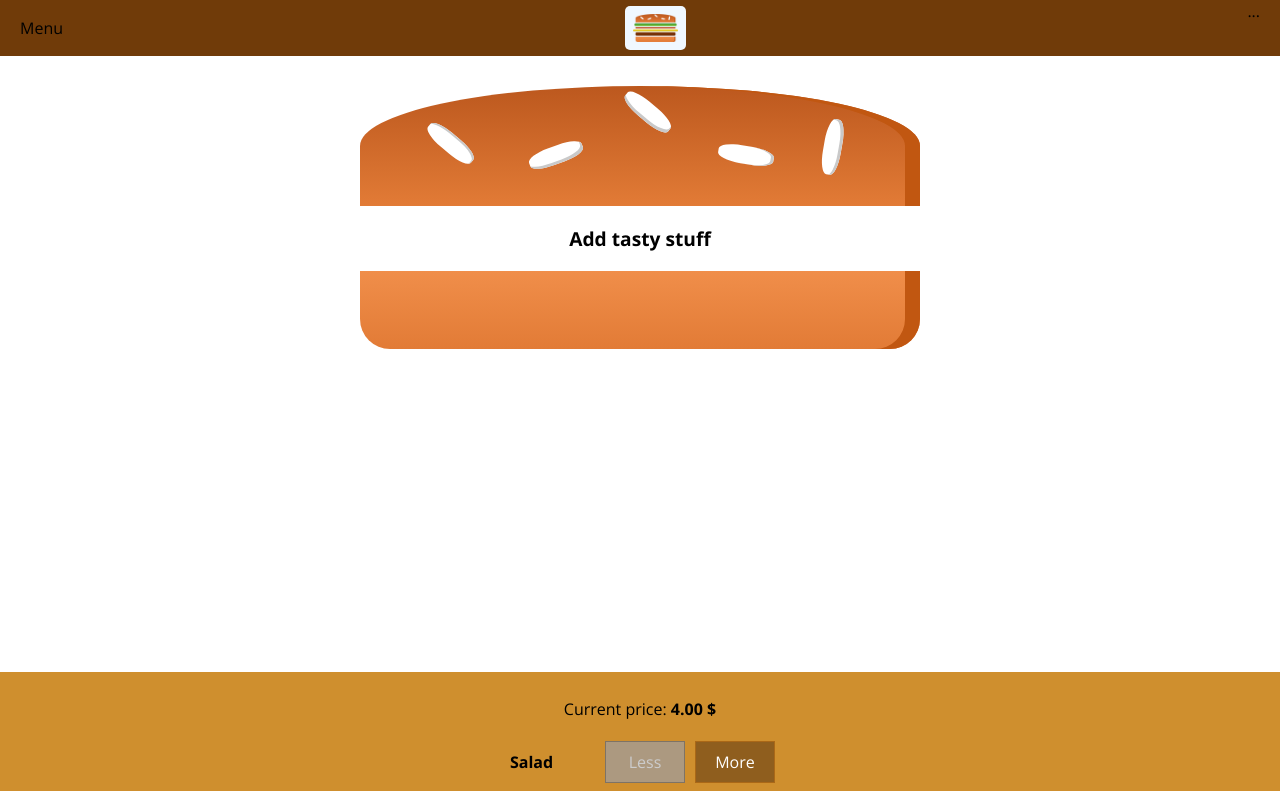
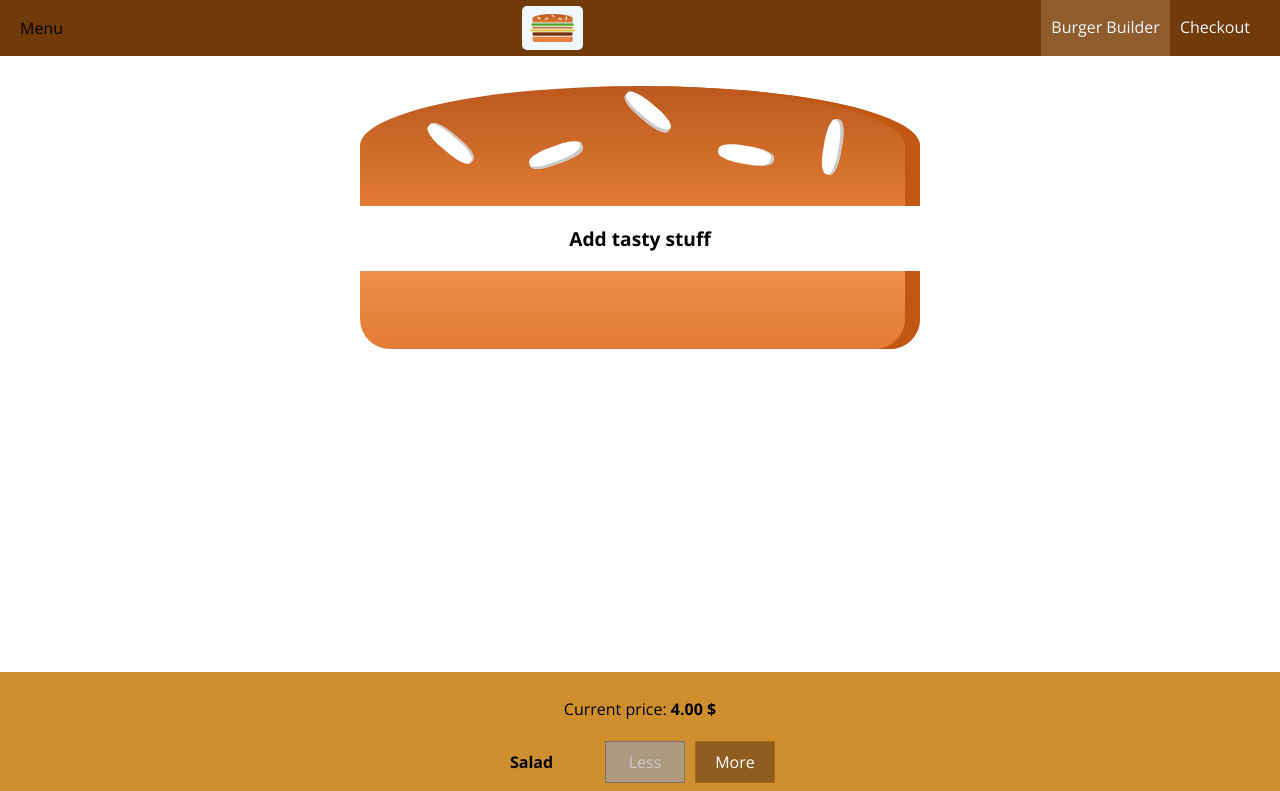
Before and after one commit to Puritanic/Just-a-Burger-store, a React app: page / in a window 1280 px wide. Shown: the top 791 px of the page. Built offline with nearby package versions, Linux system fonts and the light colour scheme.

Commit message:
Add NavItems

```diff
--- /dev/null
+++ b/src/components/Navigation/NavItems/NavItem/NavItem.css
@@ -0,0 +1,24 @@
+.NavItem {
+  margin: 0;
+  box-sizing: border-box;
+  display: flex;
+  height: 100%;
+  align-items: center;
+}
+
+.NavItem a {
+  color: aliceblue;
+  text-decoration: none;
+  height: 100%;
+  padding: 16px 10px;
+  border-bottom: 4px solid transparent;
+  box-sizing: border-box;
+  display: block;
+}
+
+.NavItem a:hover,
+.NavItem a:active,
+.NavItem a.active {
+  background: #8f5c2c;
+  border-bottom: 40px solid #40408;
+}
--- /dev/null
+++ b/src/components/Navigation/NavItems/NavItem/NavItem.js
@@ -0,0 +1,12 @@
+import React from 'react';
+import classes from './NavItem.css';
+
+const NavItem = props => (
+  <li className={classes.NavItem}>
+    <a className={props.active ? classes.active : null} href={props.link}>
+      {props.children}
+    </a>
+  </li>
+);
+
+export default NavItem;
--- /dev/null
+++ b/src/components/Navigation/NavItems/NavItems.css
@@ -0,0 +1,8 @@
+.NavItems {
+  margin: 0;
+  padding: 0;
+  list-style: none;
+  display: flex;
+  align-items: center;
+  height: 100%;
+}
--- /dev/null
+++ b/src/components/Navigation/NavItems/NavItems.js
@@ -0,0 +1,16 @@
+import React from 'react';
+import NavItem from './NavItem/NavItem';
+import classes from './NavItems.css';
+
+const NavItems = () => (
+  <ul className={classes.NavItems}>
+    <NavItem link="/" active>
+      Burger Builder
+    </NavItem>
+    <NavItem link="/" active={false}>
+      Checkout
+    </NavItem>
+  </ul>
+);
+
+export default NavItems;
--- a/src/components/Navigation/Toolbar/Toolbar.js
+++ b/src/components/Navigation/Toolbar/Toolbar.js
@@ -1,12 +1,15 @@
 import React from 'react';
 import classes from './Toolbar.css';
 import Logo from '../../Logo/Logo';
+import NavItems from '../NavItems/NavItems';
 
 const Toolbar = props => (
   <header className={classes.Toolbar}>
     <div>Menu</div>
     <Logo />
-    <nav>...</nav>
+    <nav>
+      <NavItems />
+    </nav>
   </header>
 );
 
```
